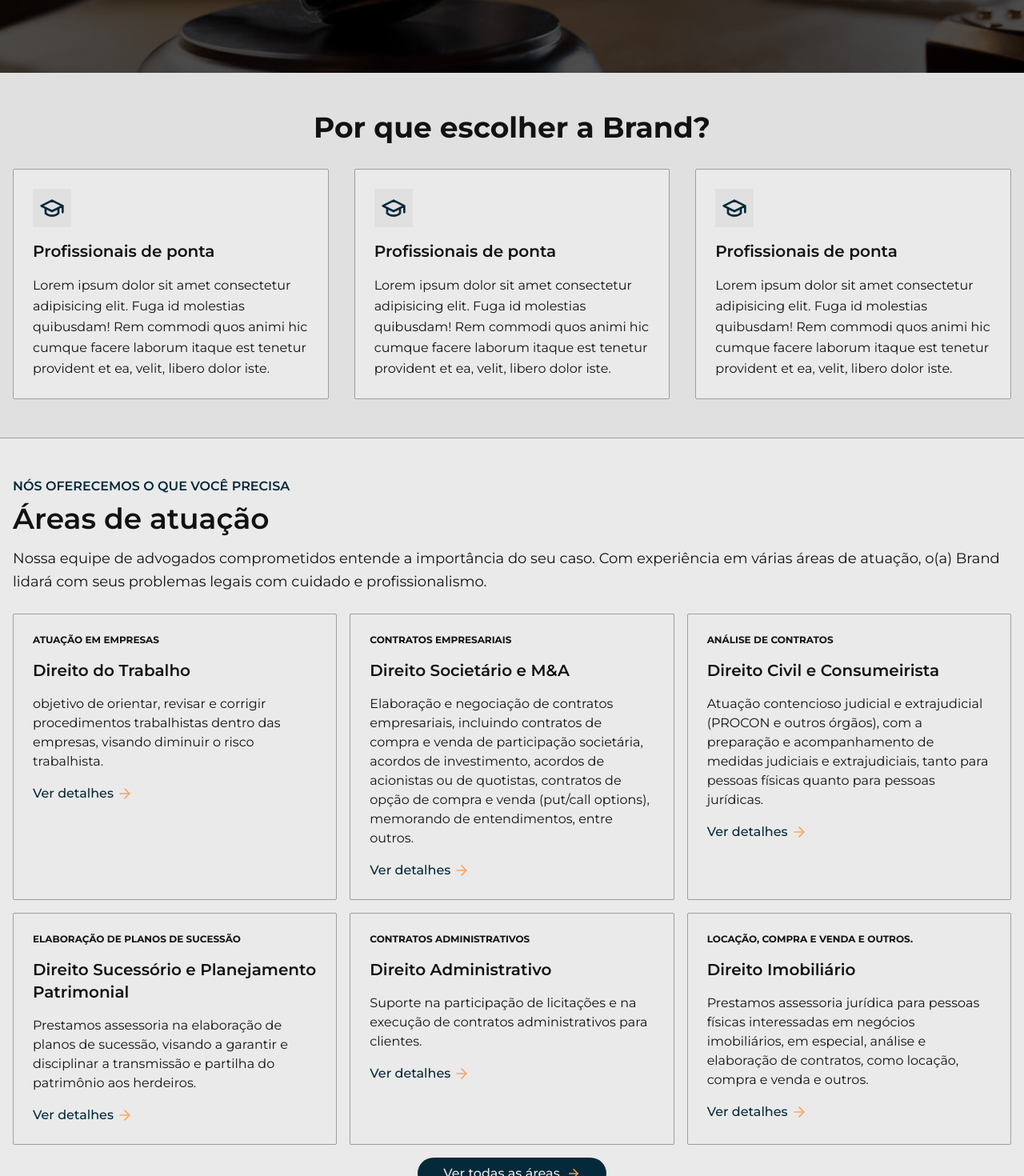
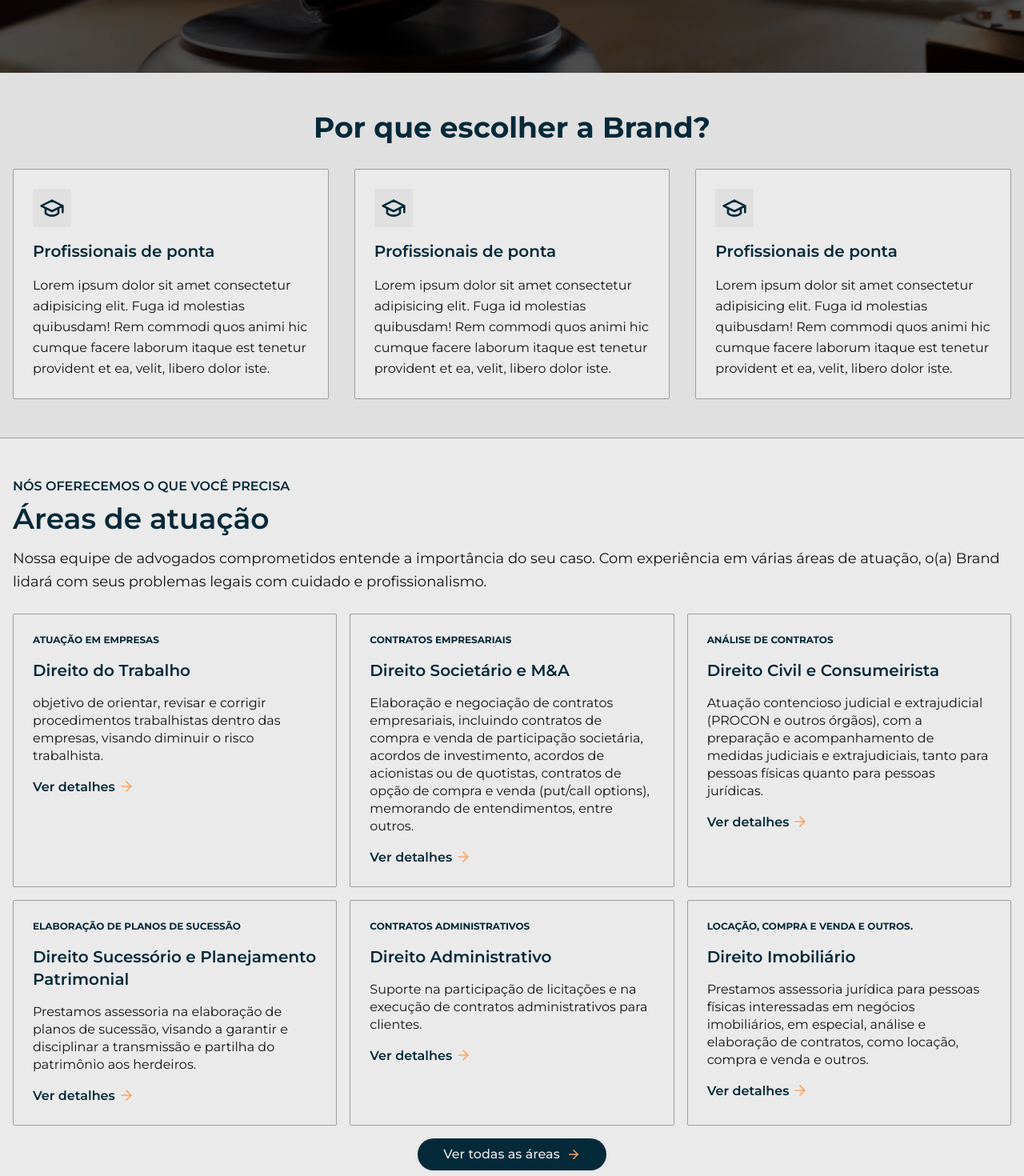
Before and after one commit to charmingruby/consulmagno-e-assis, a Next.js app: page / in a window 1280 px wide. Shown: the part 709-2179 px from the top of the page at 80% size. Built offline with nearby package versions, Linux system fonts and the light colour scheme.

Commit message:
some color applies

```diff
--- a/src/app/components/areas/area-item.tsx
+++ b/src/app/components/areas/area-item.tsx
@@ -14,13 +14,15 @@ export function AreaItem({ description, subtitle, title, url }: AreaItemProps) {
     <Box interaction>
       <div className="flex flex-col gap-4">
         {/* Subtitle */}
-        <small className="font-bold text-xs uppercase">{subtitle} </small>
+        <small className="font-bold text-xs uppercase text-primary-main">
+          {subtitle}{' '}
+        </small>
 
         {/* Title */}
-        <h2 className="text-xl font-semibold">{title}</h2>
+        <h2 className="text-xl font-semibold text-primary-main">{title}</h2>
 
         {/* Description */}
-        <p>{description}</p>
+        <p className="leading-snug">{description}</p>
 
         {/* Link */}
         <Link
@@ -28,10 +30,10 @@ export function AreaItem({ description, subtitle, title, url }: AreaItemProps) {
           prefetch={false}
           className="flex items-center gap-1 group"
         >
-          <span className="text-primary-main font-medium group-hover:underline transition-transform">
+          <span className="text-primary-main font-semibold group-hover:underline transition-transform">
             Ver detalhes
           </span>
-          <ArrowRight className="text-secondary-main" size={20} />
+          <ArrowRight className="text-secondary-main mb-0.5" size={20} />
         </Link>
       </div>
     </Box>
--- a/src/app/components/why-us/index.tsx
+++ b/src/app/components/why-us/index.tsx
@@ -6,7 +6,9 @@ export function WhyUs() {
     <section className="py-12 w-full bg-gray-75">
       <Container>
         <div className="w-full flex justify-center mb-8">
-          <h2 className="text-4xl font-bold">Por que escolher a Brand?</h2>
+          <h2 className="text-4xl font-bold text-primary-main">
+            Por que escolher a Brand?
+          </h2>
         </div>
         <div className="grid md:grid-cols-2 lg:grid-cols-3 gap-8">
           <ReasonCard />
--- a/src/app/components/why-us/reason-card.tsx
+++ b/src/app/components/why-us/reason-card.tsx
@@ -8,7 +8,7 @@ export function ReasonCard() {
         <div className="bg-gray-75 h-12 w-12 flex items-center justify-center rounded-sm">
           <GraduationCap size={32} className="text-primary-main" />
         </div>
-        <h2 className="text-gray-900 font-semibold text-xl">
+        <h2 className="text-primary-main font-semibold text-xl">
           Profissionais de ponta
         </h2>
         <p className="leading-relaxed">
--- a/src/components/page-title.tsx
+++ b/src/components/page-title.tsx
@@ -3,5 +3,5 @@ interface PageTitleProps {
 }
 
 export function PageTitle({ title }: PageTitleProps) {
-  return <h2 className="text-4xl font-semibold">{title}</h2>
+  return <h2 className="text-4xl font-semibold text-primary-main">{title}</h2>
 }
--- a/src/components/ui/box.tsx
+++ b/src/components/ui/box.tsx
@@ -9,7 +9,9 @@ export function Box({ interaction = false, children }: BoxProps) {
   return (
     <div
       className={`p-6 border border-gray-200 rounded-sm bg-gray-50 ${
-        interaction ? 'hover:shadow-md cursor-pointer transition-shadow' : ''
+        interaction
+          ? 'hover:shadow-md cursor-pointer transition-shadow hover:border-primary-main'
+          : ''
       }`}
     >
       {children}
```
